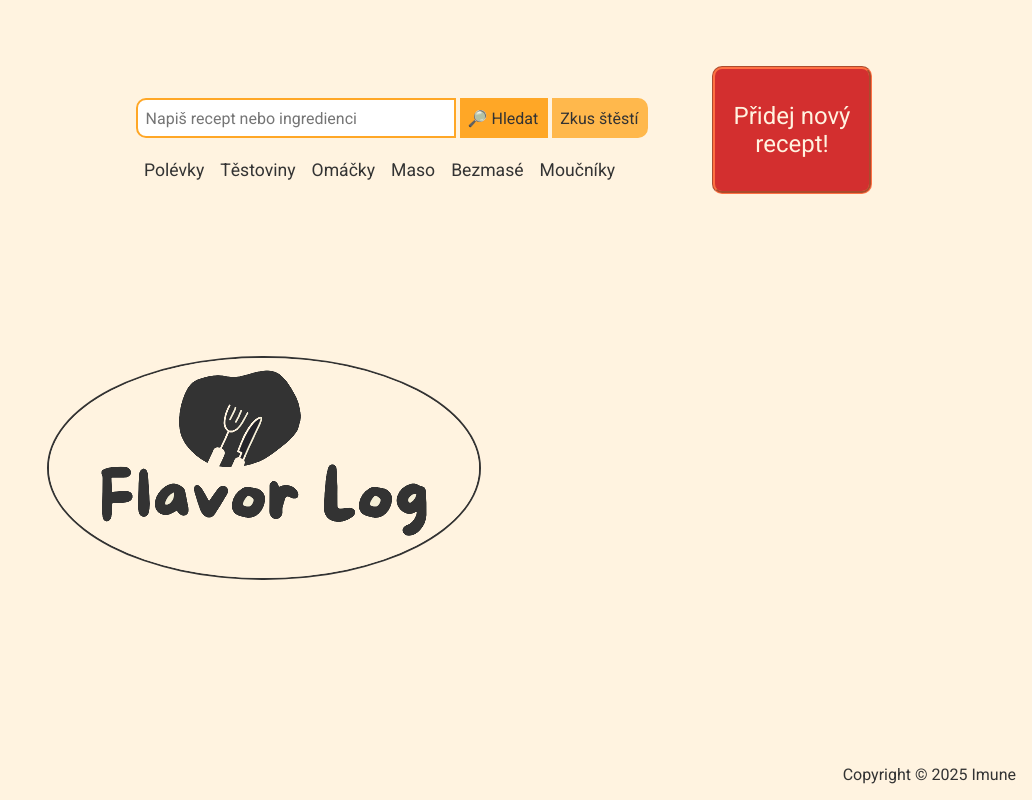
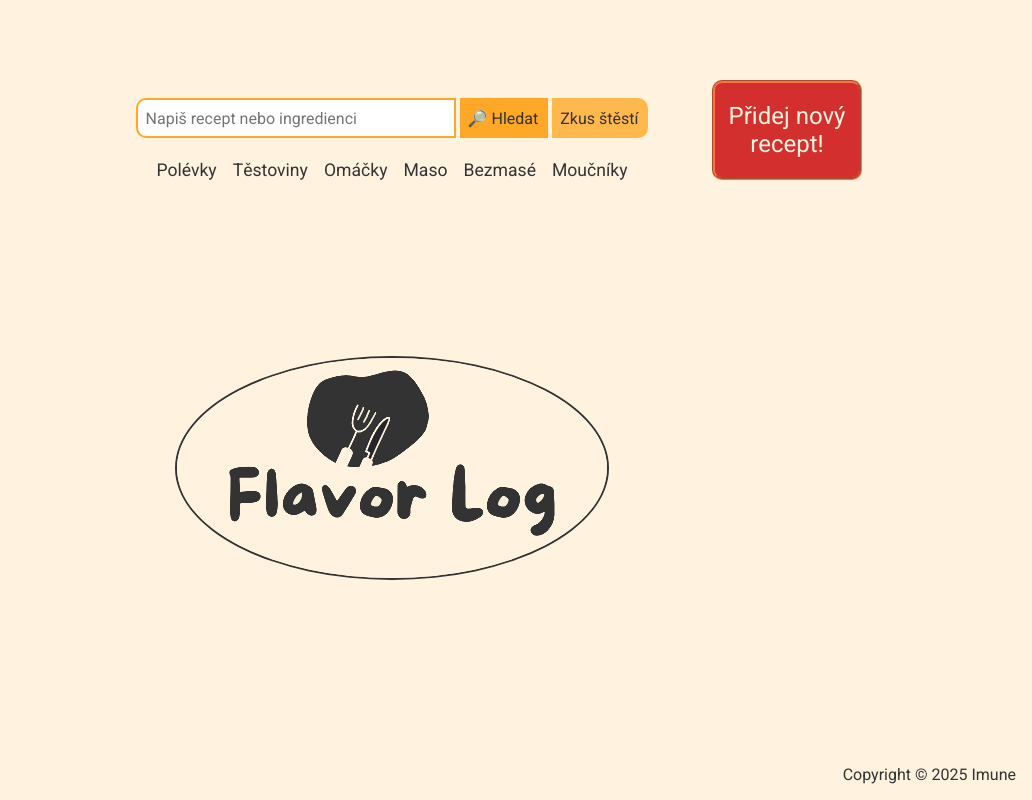
Before and after one commit to ImuneGH/recipe_book, a React (Vite) app: page / in a window 1280 px wide. Shown: the whole page, without its empty margins (248-1280 px from the left). Built offline with nearby package versions, Linux system fonts and the light colour scheme.

Commit message:
podobné návrhu to je, ted musim vymazlit trosku kategorie (pridat interaktivitu) a mozna si pohrat s pozici newRecipe buttonu

```diff
--- a/src/App.jsx
+++ b/src/App.jsx
@@ -2,7 +2,6 @@ import { useState } from 'react'
 import './css/app.css'
 import Header from './components/Header'
 import Content from './components/Content'
-import AsideRight from './components/AsideRight'
 import Footer from './components/Footer'
 
 function App() {
@@ -11,7 +10,6 @@ function App() {
       <Header />
       <div className="mainContent">
         <Content />
-        <AsideRight />
       </div>
       <Footer />
     </div>
--- a/src/css/asideRight.css
+++ /dev/null
@@ -1,3 +0,0 @@
-.unknown    {
-    flex: 1;
-}
--- a/src/css/categories.css
+++ b/src/css/categories.css
@@ -1,5 +1,5 @@
 .categories {
-    flex: 1;
+    /* flex: 1; */
 }
 
 .categories h3  {
@@ -14,8 +14,7 @@
     list-style-type: "🍲 ";
     list-style-type: none;
     gap: 1rem;
-    margin-left: 2rem;
-    max-width: 8rem;
+    padding: 0;
 
     line-height: 2rem;
     font-size: 1.1rem;
--- a/src/css/header.css
+++ b/src/css/header.css
@@ -22,6 +22,7 @@
     flex: 2;
     display: flex;
     flex-direction: column;
+    align-items: center;
     gap: 1rem;
 }
 
--- a/src/css/newRecipeButton.css
+++ b/src/css/newRecipeButton.css
@@ -1,7 +1,7 @@
 .mainButtonWrap>button   {
     flex: 1;
-    min-height: 8rem;
-    min-width: 10rem;
+    min-height: 6.25rem;
+    min-width: 9.375rem;
 
     background-color: var(--primary-color);
     color: var(--bg-color);
```
